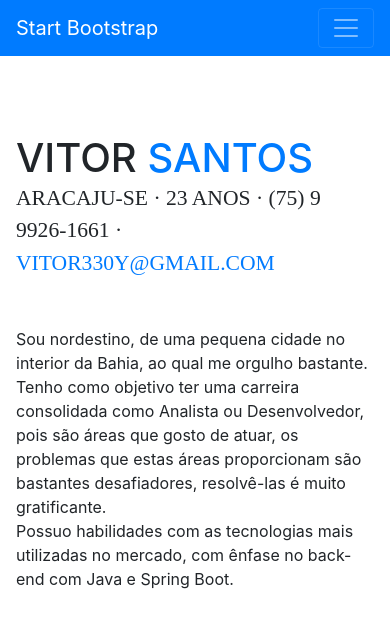
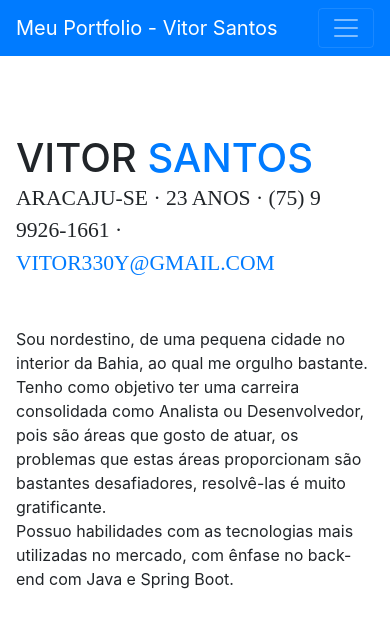
Before and after one commit to svitorsannttos/meu-portifolio, a website with bundled scripts: page index.html in a window 390 px wide. Shown: the top 617 px of the page. Built offline with nearby package versions, Linux system fonts and the light colour scheme; a web font is replaced by a local one.

Commit message:
ajuste no titulo mobile do bootstrap

```diff
--- a/index.html
+++ b/index.html
@@ -30,7 +30,7 @@
 
     <nav class="navbar navbar-expand-lg navbar-dark bg-primary fixed-top" id="sideNav">
       <a class="navbar-brand js-scroll-trigger" href="#page-top">
-        <span class="d-block d-lg-none">Start Bootstrap</span>
+        <span class="d-block d-lg-none">Meu Portfolio - Vitor Santos</span>
         <span class="d-none d-lg-block">
           <img class="img-fluid img-profile rounded-circle mx-auto mb-2" src="img/minhafoto.jpg" alt="">
         </span>
```
